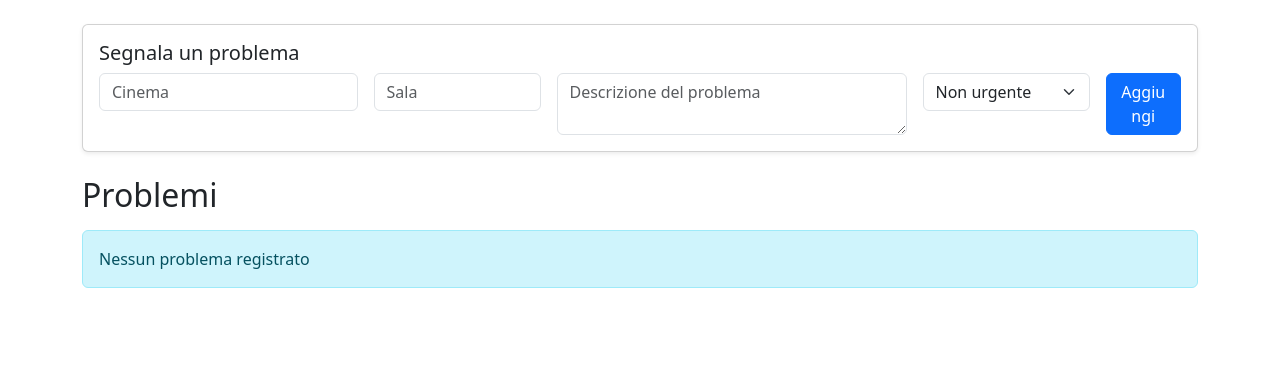
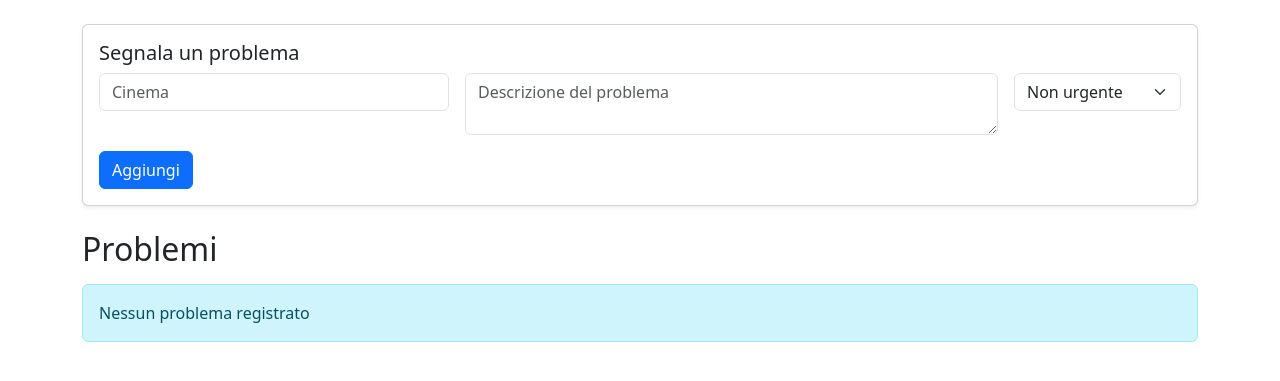
Before and after one commit to Roccotot/SigraFilm-NOC, a Flask app: page /dashboard in a window 1280 px wide. Shown: the part 76-457 px from the top of the page. Run offline with Flask 3, Linux system fonts and the light colour scheme; the visitor is signed in with stand-in values (Sample User, id 1).

Commit message:
Update dashboard.html

```diff
--- a/templates/dashboard.html
+++ b/templates/dashboard.html
@@ -11,22 +11,16 @@
   <!-- Navbar -->
   <nav class="navbar navbar-expand-lg navbar-dark bg-dark">
     <div class="container-fluid">
-
-      <!-- Logo -->
       <a class="navbar-brand d-none d-lg-block mx-auto" href="https://sigrafilm.com/" target="_blank">
         <img src="{{ url_for('static', filename='logo_sigra.png') }}" alt="Logo SigraFilm" height="50">
       </a>
-
-      <!-- Hamburger -->
       <button class="navbar-toggler" type="button" data-bs-toggle="collapse" data-bs-target="#navbarContent">
         <span class="navbar-toggler-icon"></span>
       </button>
-
       <div class="collapse navbar-collapse justify-content-between" id="navbarContent">
         <a class="navbar-brand d-none d-lg-block mx-auto" href="#">
           <img src="{{ url_for('static', filename='logo_sigra.png') }}" alt="Logo SigraFilm" height="50">
         </a>
-
         <div class="d-flex">
           {% if session.get("role") == "admin" %}
             <a href="{{ url_for('users') }}" class="btn btn-outline-light me-2">Gestione Utenti</a>
@@ -45,13 +39,10 @@
         <h5 class="card-title">Segnala un problema</h5>
         <form method="post" action="{{ url_for('add_problem') }}">
           <div class="row g-3">
-            <div class="col-12 col-md-3">
+            <div class="col-12 col-md-4">
               <input type="text" name="cinema" class="form-control" placeholder="Cinema" required>
             </div>
-            <div class="col-12 col-md-2">
-              <input type="text" name="sala" class="form-control" placeholder="Sala" required>
-            </div>
-            <div class="col-12 col-md-4">
+            <div class="col-12 col-md-6">
               <textarea name="tipo" class="form-control" placeholder="Descrizione del problema" rows="2" required></textarea>
             </div>
             <div class="col-12 col-md-2">
@@ -61,9 +52,9 @@
                 <option value="Critico">Critico</option>
               </select>
             </div>
-            <div class="col-12 col-md-1">
-              <button type="submit" class="btn btn-primary w-100">Aggiungi</button>
-            </div>
+          </div>
+          <div class="mt-3">
+            <button type="submit" class="btn btn-primary">Aggiungi</button>
           </div>
         </form>
       </div>
@@ -78,11 +69,11 @@
             <tr>
               <th>ID</th>
               <th>Cinema</th>
-              <th>Sala</th>
-              <th>Tipo</th>
+              <th>Descrizione</th>
               <th>Urgenza</th>
               <th>Stato</th>
               <th>Autore</th>
+              <th>Data/Ora</th>
               {% if session.get("role") == "admin" %}
                 <th>Azioni</th>
               {% endif %}
@@ -98,11 +89,11 @@
             ">
               <td>{{ p.id }}</td>
               <td>{{ p.cinema }}</td>
-              <td>{{ p.sala }}</td>
               <td>{{ p.tipo }}</td>
               <td>{{ p.urgenza }}</td>
               <td>{{ p.stato }}</td>
               <td>{{ p.autore }}</td>
+              <td>{{ p.created_at.strftime('%d/%m/%Y %H:%M') }}</td>
               {% if session.get("role") == "admin" %}
               <td class="text-nowrap">
                 <a href="{{ url_for('edit_problem', problem_id=p.id) }}" class="btn btn-sm btn-warning">✏</a>
```
